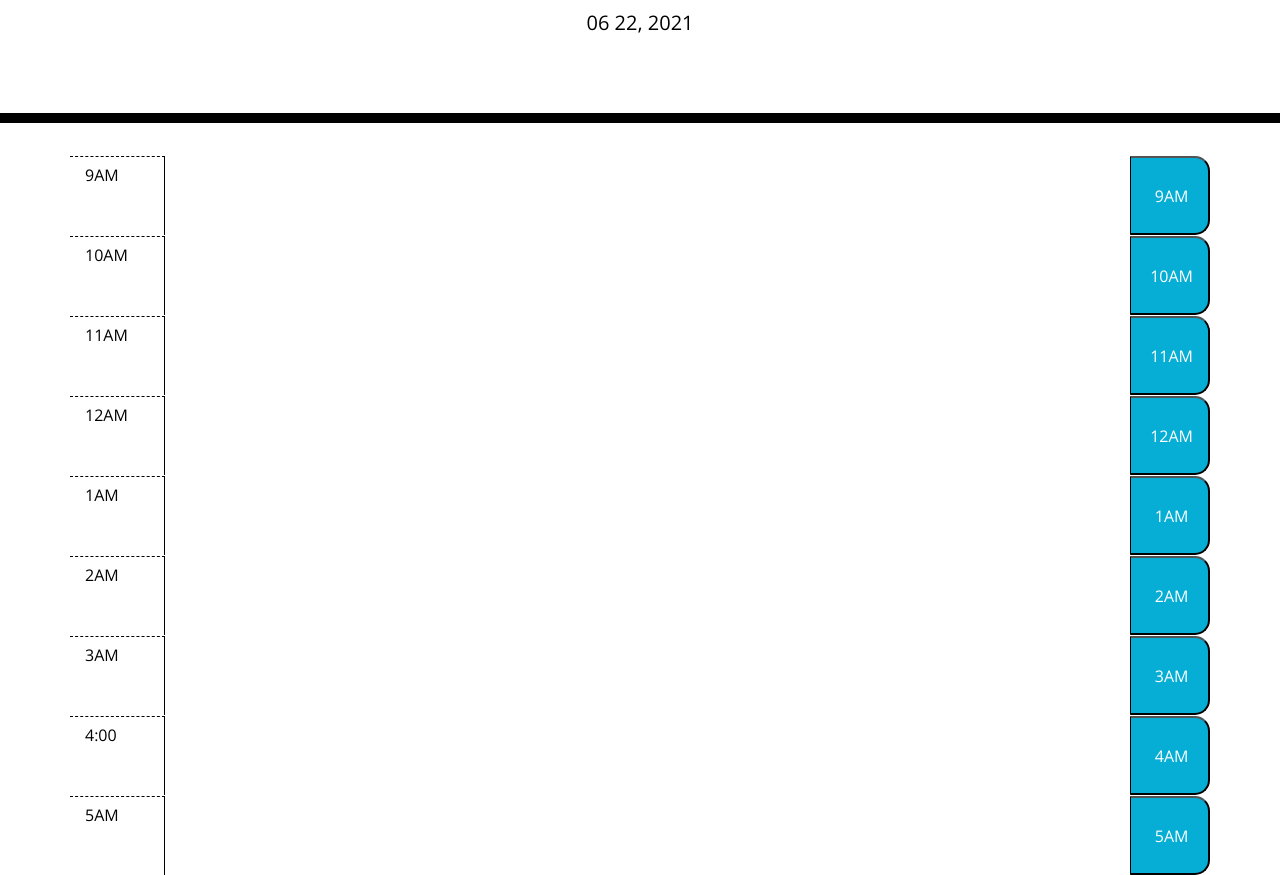
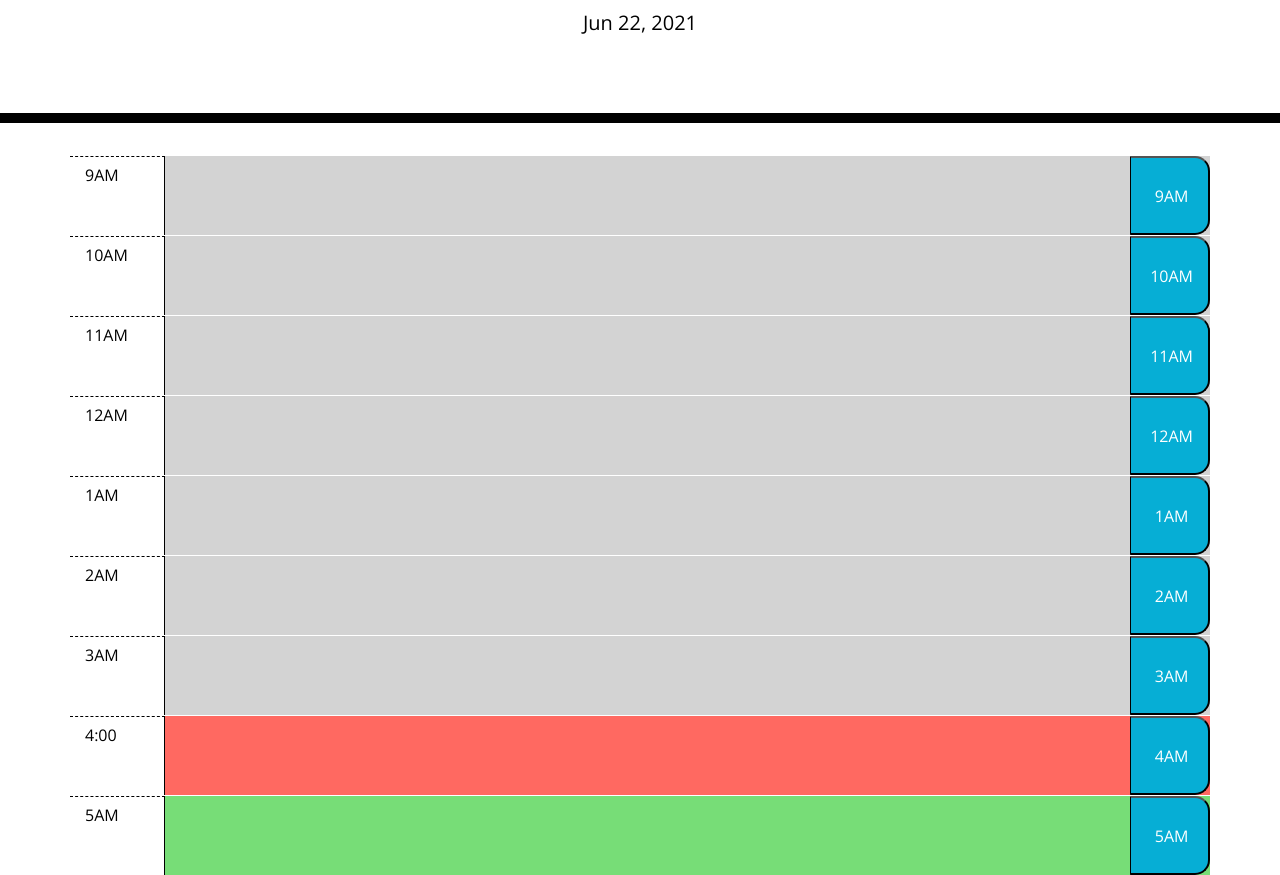
Before and after one commit to Tewol/hw5-third-party-apis, a plain HTML site: page index.html in a window 1280 px wide. Shown: the part 181-1056 px from the top of the page. Drawn offline with nearby package versions, Linux system fonts and the light colour scheme.

Commit message:
update index file and update color coding in js file

```diff
--- a/assets/js/script.js
+++ b/assets/js/script.js
@@ -2,15 +2,43 @@
 
 
 // 1. Current Day display at the top of the calander
-var current = moment().format("MM DD, YYYY");
+var current = moment().format("MMM D, YYYY");
 $("#currentDay").text(current);
 
+
+var events = ["1", "2", "3", "4", "5", "6", "7", "8", "9"];
 
 //2. scrolling down should present a timeblocks for business hours
 
 
 
-//3. Each timeblock is color coded to indicate whether it is in the past, present, or future
+//3. Each timeblock is color coded to indicate the past, present, or future dates.
+
+var calApperance = function() {
+
+    var currentHour = moment().hour();
+
+    console.log(currentHour);
+
+     $(".row").each(function(){
+        var hourElm = parseInt ($(this).attr("id"));
+
+        if (hourElm < currentHour){
+            $(this).removeClass(["present", "future"]).addClass("past");
+
+        } else if (hourElm === currentHour){
+            $(this).removeClass(["papastst", "future"]).addClass("present");
+
+        }else{
+
+            $(this).removeClass(["past", "present"]).addClass("future");
+        }
+
+    })
+
+
+
+};
 
 
 //4. Should be able to enter an event by clicking inside the timeblock.
@@ -20,3 +48,7 @@ $("#currentDay").text(current);
 
 
 //6. Refresing the page will save the events entered
+
+
+
+calApperance();
--- a/index.html
+++ b/index.html
@@ -35,55 +35,55 @@
     <div class="container">
       <!-- Timeblocks go here -->
 
-      <div id="1" class="row">
+      <div id="9" class="row">
         <div class="col-1 hour">9AM</div>
         <div class="col event"></div>
         <button class="saveBtn"> 9AM</button>
       </div>
 
-      <div id="2" class="row">
+      <div id="10" class="row">
         <div class="col-1 hour">10AM</div>
         <div class="col event"></div>
         <button class="saveBtn"> 10AM</button>
       </div>
 
-      <div id="3" class="row">
+      <div id="11" class="row">
         <div class="col-1 hour">11AM</div>
         <div class="col event"></div></button>
         <button class="saveBtn"> 11AM</button>
       </div>
 
-      <div id="4" class="row">
+      <div id="12" class="row">
         <div class="col-1 hour">12AM</div>
         <div class="col event"></div>
         <button class="saveBtn"> 12AM</button>
       </div>
 
-      <div id="5" class="row">
+      <div id="13" class="row">
         <div class="col-1 hour">1AM</div>
         <div class="col event"></div>
         <button class="saveBtn"> 1AM</button>
       </div>
 
-      <div id="6" class="row">
+      <div id="14" class="row">
         <div class="col-1 hour">2AM</div>
         <div class="col event"></div>
         <button class="saveBtn"> 2AM</button>
       </div>
 
-      <div id="7" class="row">
+      <div id="15" class="row">
         <div class="col-1 hour">3AM</div>
         <div class="col event"></div>
         <button class="saveBtn"> 3AM</button>
       </div>
 
-      <div id="8" class="row">
+      <div id="16" class="row">
         <div class="col-1 hour">4:00</div>
         <div class="col event"></div>
         <button class="saveBtn"> 4AM</button>
       </div>
 
-      <div id="9" class="row">
+      <div id="17" class="row">
         <div class="col-1 hour">5AM</div>
         <div class="col event"></div>
         <button class="saveBtn"> 5AM</button>
```
